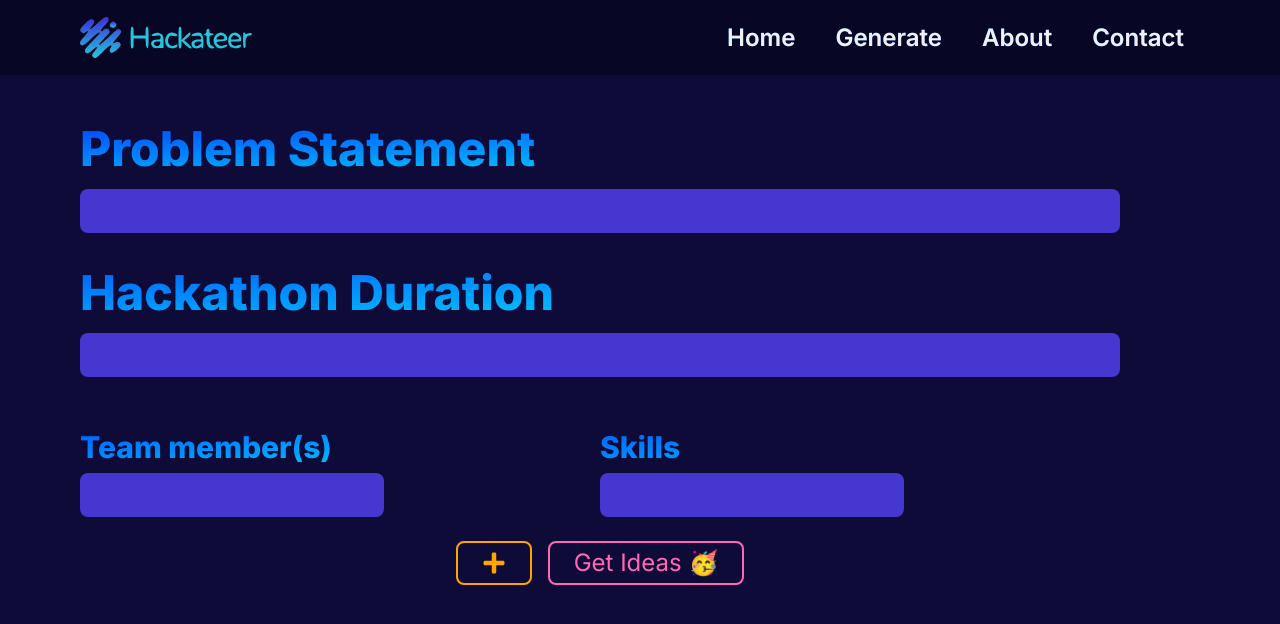
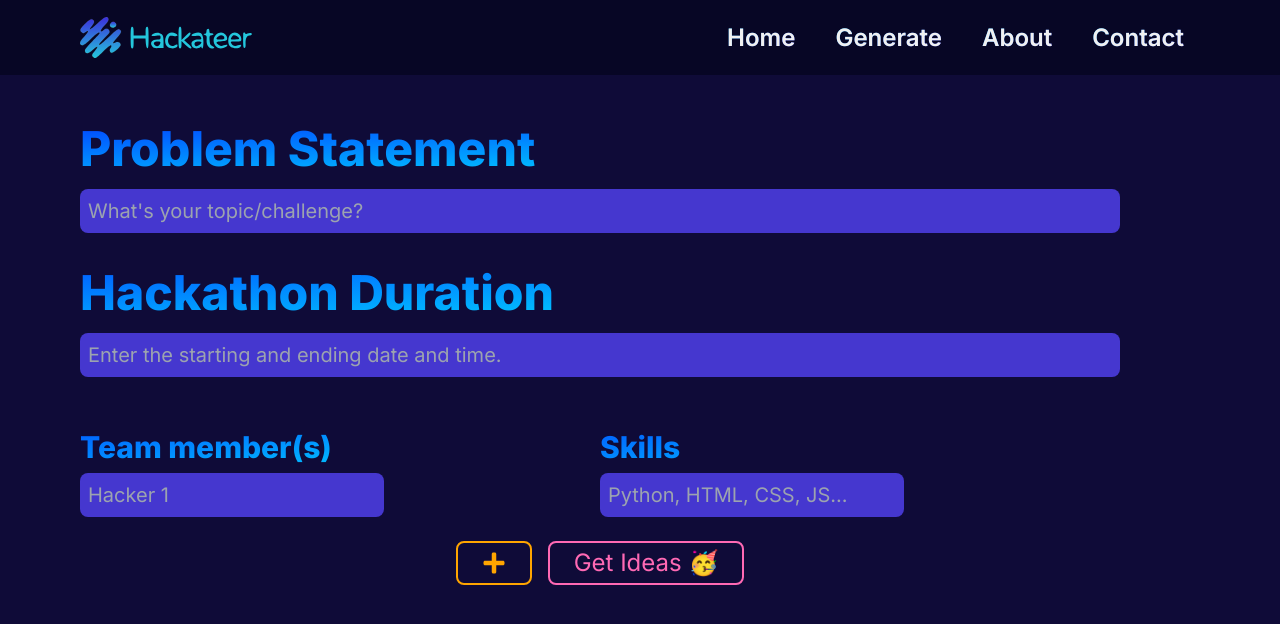
Before and after one commit to MattHasson/hackateer, a Next.js app: page /generate in a window 1280 px wide. Shown: the top 624 px of the page. Built offline with nearby package versions, Linux system fonts and the light colour scheme.

Commit message:
feat: Add placeholder text for input fields

```diff
--- a/src/app/generate/page.tsx
+++ b/src/app/generate/page.tsx
@@ -7,24 +7,24 @@ export default function Generate() {
       <h2 className="font-extrabold text-3xl md:text-4xl lg:text-5xl bg-clip-text text-transparent bg-gradient-to-br from-[#0148FF] to-[#00F0FF] leading-none">
         Problem Statement
       </h2>
-      <input className="text-xs md:text-md lg:text-xl text-raspberryFizz bg-mysticPurple rounded-lg p-2"></input>
+      <input className="text-xs md:text-md lg:text-xl text-raspberryFizz bg-mysticPurple rounded-lg p-2" placeholder="What's your topic/challenge?"></input>
       <h2 className="pt-5 font-extrabold text-3xl md:text-4xl lg:text-5xl bg-clip-text text-transparent bg-gradient-to-br from-[#0148FF] to-[#00F0FF] leading-none">
         Hackathon Duration
       </h2>
-      <input className="text-xs md:text-md lg:text-xl text-raspberryFizz bg-mysticPurple rounded-lg p-2"></input>
+      <input className="text-xs md:text-md lg:text-xl text-raspberryFizz bg-mysticPurple rounded-lg p-2" placeholder='Enter the starting and ending date and time.'></input>
 
       <div className="pt-5 grid grid-cols-2">
         <div>
           <h4 className="font-extrabold text-md md:text-xl lg:text-3xl bg-clip-text text-transparent bg-gradient-to-br from-[#0148FF] to-[#00F0FF] leading-none pb-2 pt-4">
             Team member(s)
           </h4>
-          <input className="text-xs md:text-md lg:text-xl text-raspberryFizz bg-mysticPurple rounded-lg p-2"></input>
+          <input className="text-xs md:text-md lg:text-xl text-raspberryFizz bg-mysticPurple rounded-lg p-2" placeholder='Hacker 1'></input>
         </div>
         <div>
           <h4 className="font-extrabold text-md md:text-xl lg:text-3xl bg-clip-text text-transparent bg-gradient-to-br from-[#0148FF] to-[#00F0FF] leading-none pb-2 pt-4">
             Skills
           </h4>
-          <input className="text-xs md:text-md lg:text-xl text-raspberryFizz bg-mysticPurple rounded-lg p-2"></input>
+          <input className="text-xs md:text-md lg:text-xl text-raspberryFizz bg-mysticPurple rounded-lg p-2" placeholder='Python, HTML, CSS, JS...'></input>
         </div>
       </div>
       <div className="flex justify-center space-x-4">
--- a/src/app/page.tsx
+++ b/src/app/page.tsx
@@ -13,7 +13,7 @@ export default function Home() {
         >
 
 
-      <button className="text-sm md:text-lg lg:text-2xl px-4 py-1 lg:px-6 mt-2 transition duration-500 ease-in-out border-2 rounded-md text-raspberryFizz border-raspberryFizz hover:bg-raspberryFizz hover:text-moonlitIvory">
+      <button className="text-sm md:text-lg lg:text-2xl px-4 py-1 lg:px-6 mt-2 transition duration-500 ease-in-out border-2 rounded-md text-raspberryFizz border-raspberryFizz hover:bg-raspberryFizz hover:text-moonlitIvory hover:scale-110">
         Use Now 🚀
       </button>
         </Link>
```
